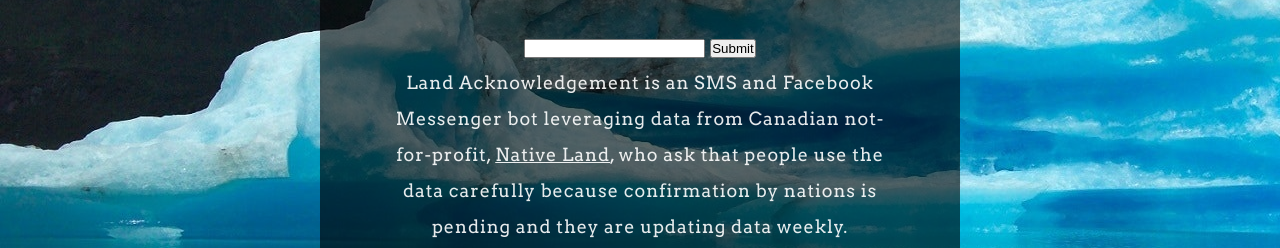
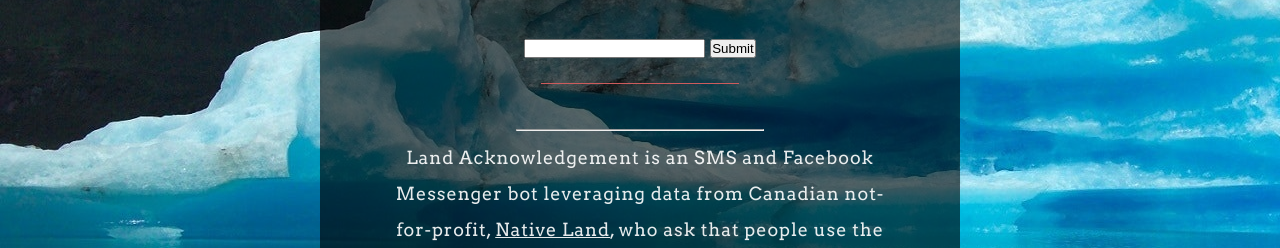
Before and after one commit to codeforanchorage/land_acknowledgement, a plain HTML site: page docs/index.html in a window 1280 px wide. Shown: the part 515-763 px from the top of the page. Drawn offline with nearby package versions, Linux system fonts and the light colour scheme.

Commit message:
Highlight response

```diff
--- a/docs/index.html
+++ b/docs/index.html
@@ -52,11 +52,12 @@
 </form>
 
 
-<div id="output">
+<h1><div id="output">
 
 
-</div>
+    </div></h1>
             </section>
+            <hr/>
               <section>
                 <p>Land Acknowledgement is an SMS and Facebook Messenger bot leveraging data from Canadian not-for-profit, <a target="_blank" href="https://native-land.ca/">Native Land</a>,
                     who ask that people use the data carefully because confirmation by nations is pending and they are updating data weekly. Consider joining
```
